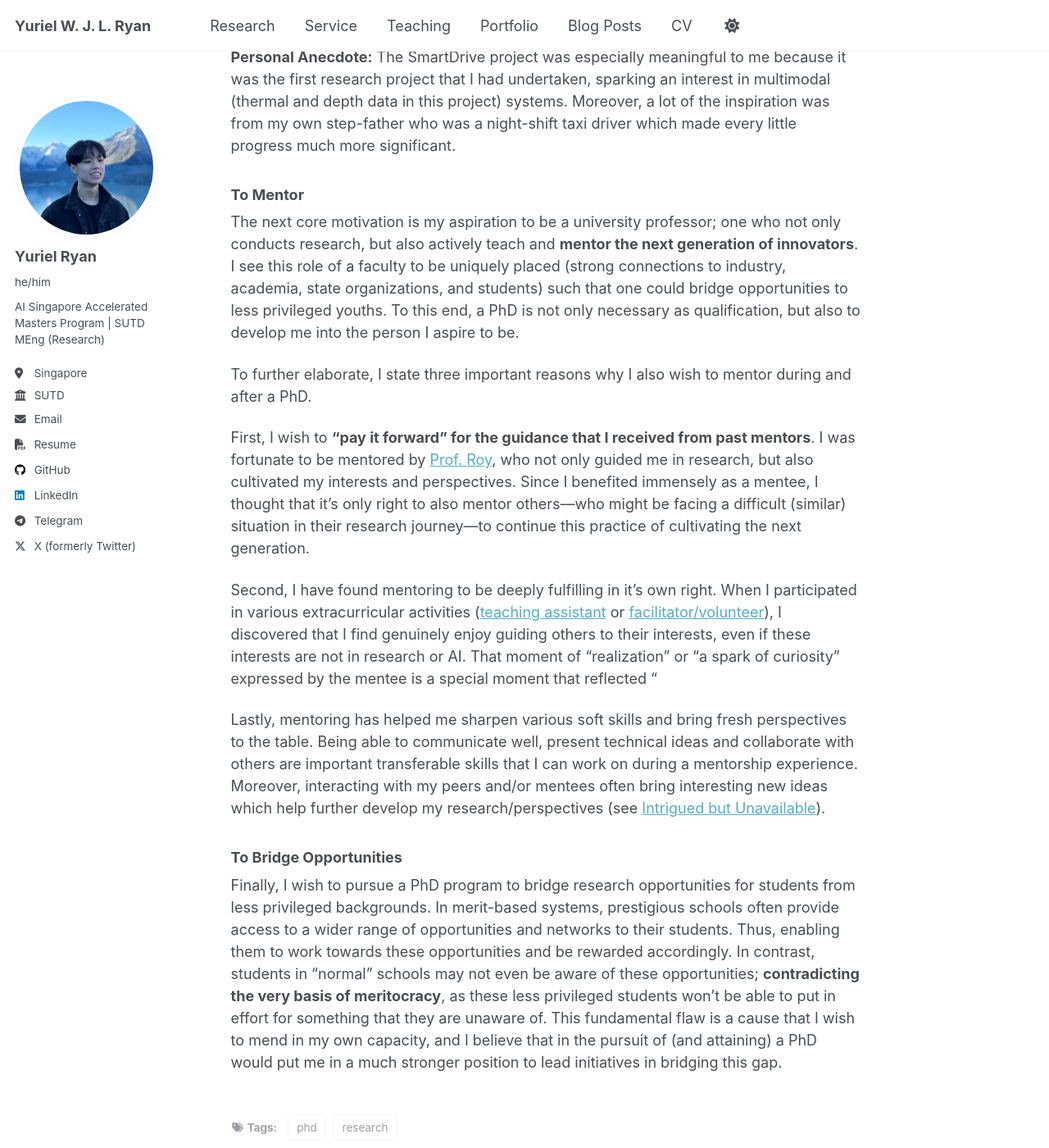
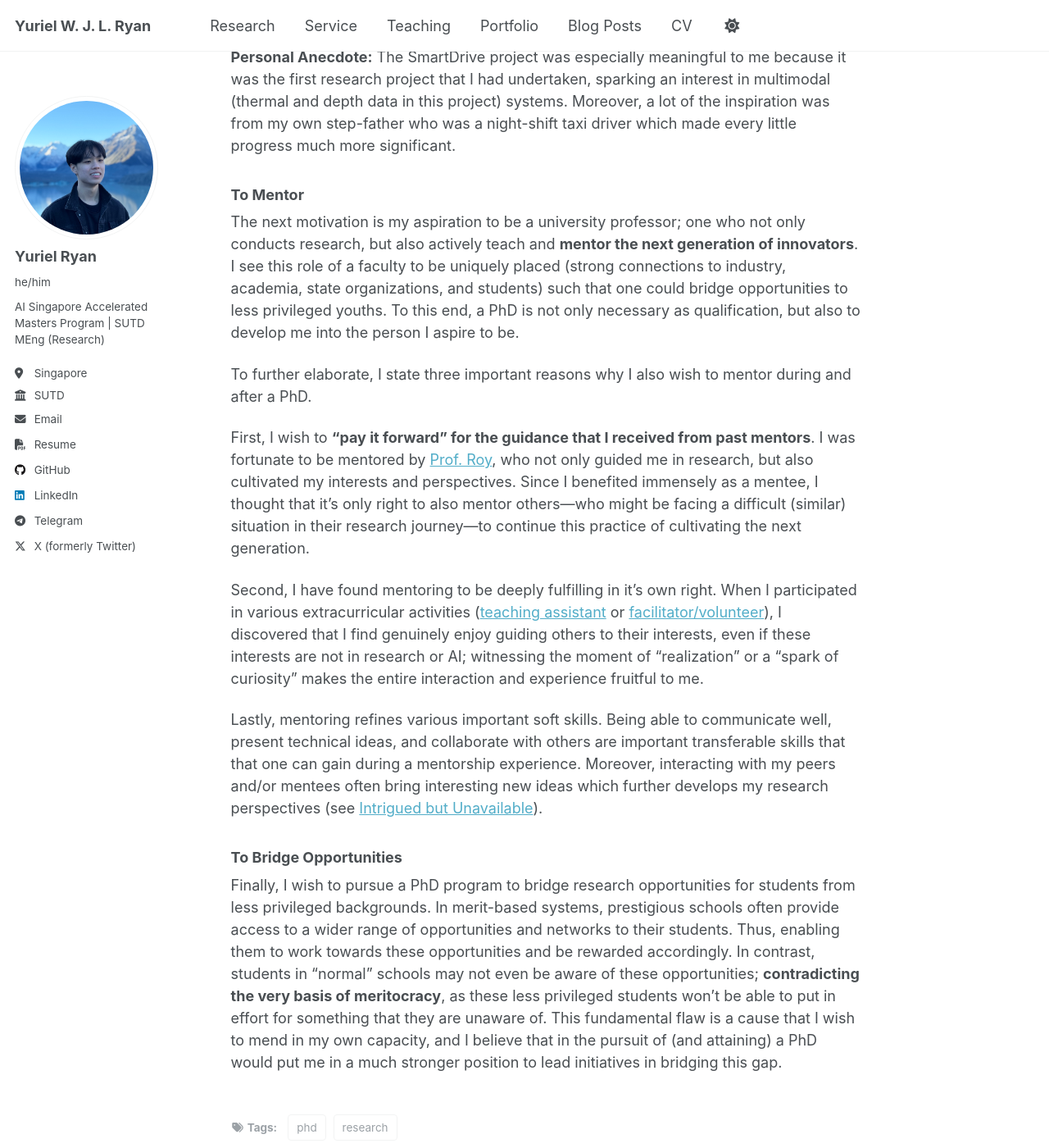
Before and after one commit to SausageMuffins/SausageMuffins.github.io, a Jekyll site: the page built from _posts/2025-07-20-whyphd.md, in a window 1280 px wide and 1400 px high, scrolled down 2092 px. Shown: the whole window at 82% size. Built offline with Jekyll 4.4.1, drawn with Linux system fonts in a browser that asks for light colours; a script that is not in the unit is left out.

Commit message:
added motivations for phd

```diff
--- a/_posts/2025-07-20-whyphd.md
+++ b/_posts/2025-07-20-whyphd.md
@@ -42,15 +42,15 @@ To these ends, I envision intelligent systems to be multimodal in order to captu
 **Personal Anecdote:** The SmartDrive project was especially meaningful to me because it was the first research project that I had undertaken, sparking an interest in multimodal (thermal and depth data in this project) systems. Moreover, a lot of the inspiration was from my own step-father who was a night-shift taxi driver which made every little progress much more significant.
 
 ### To Mentor
-The next core motivation is my aspiration to be a university professor; one who not only conducts research, but also actively teach and **mentor the next generation of innovators**. I see this role of a faculty to be uniquely placed (strong connections to industry, academia, state organizations, and students) such that one could bridge opportunities to less privileged youths. To this end, a PhD is not only necessary as qualification, but also to develop me into the person I aspire to be.
+The next motivation is my aspiration to be a university professor; one who not only conducts research, but also actively teach and **mentor the next generation of innovators**. I see this role of a faculty to be uniquely placed (strong connections to industry, academia, state organizations, and students) such that one could bridge opportunities to less privileged youths. To this end, a PhD is not only necessary as qualification, but also to develop me into the person I aspire to be.
 
 To further elaborate, I state three important reasons why I also wish to mentor during and after a PhD.
 
 First, I wish to **"pay it forward" for the guidance that I received from past mentors**. I was fortunate to be mentored by <a href="https://www.roylee.sg/" target="_blank">Prof. Roy</a>, who not only guided me in research, but also cultivated my interests and perspectives. Since I benefited immensely as a mentee, I thought that it's only right to also mentor others---who might be facing a difficult (similar) situation in their research journey---to continue this practice of cultivating the next generation.
 
-Second, I have found mentoring to be deeply fulfilling in it's own right. When I participated in various extracurricular activities (<a href="https://sausagemuffins.github.io/teaching/" target="_blank">teaching assistant</a> or <a href="https://sausagemuffins.github.io/service/" target="_blank">facilitator/volunteer</a>), I discovered that I find genuinely enjoy guiding others to their interests, even if these interests are not in research or AI. That moment of "realization" or "a spark of curiosity" expressed by the mentee is a special moment that reflected "
+Second, I have found mentoring to be deeply fulfilling in it's own right. When I participated in various extracurricular activities (<a href="https://sausagemuffins.github.io/teaching/" target="_blank">teaching assistant</a> or <a href="https://sausagemuffins.github.io/service/" target="_blank">facilitator/volunteer</a>), I discovered that I find genuinely enjoy guiding others to their interests, even if these interests are not in research or AI; witnessing the moment of "realization" or a "spark of curiosity" makes the entire interaction and experience fruitful to me.
 
-Lastly, mentoring has helped me sharpen various soft skills and bring fresh perspectives to the table. Being able to communicate well, present technical ideas and collaborate with others are important transferable skills that I can work on during a mentorship experience. Moreover, interacting with my peers and/or mentees often bring interesting new ideas which help further develop my research/perspectives (see <a href="https://sausagemuffins.github.io/research/#intrigued-but-unavailable" target="_blank">Intrigued but Unavailable</a>).
+Lastly, mentoring refines various important soft skills. Being able to communicate well, present technical ideas, and collaborate with others are important transferable skills that that one can gain during a mentorship experience. Moreover, interacting with my peers and/or mentees often bring interesting new ideas which further develops my research perspectives (see <a href="https://sausagemuffins.github.io/research/#intrigued-but-unavailable" target="_blank">Intrigued but Unavailable</a>).
 
 
 ### To Bridge Opportunities
```
